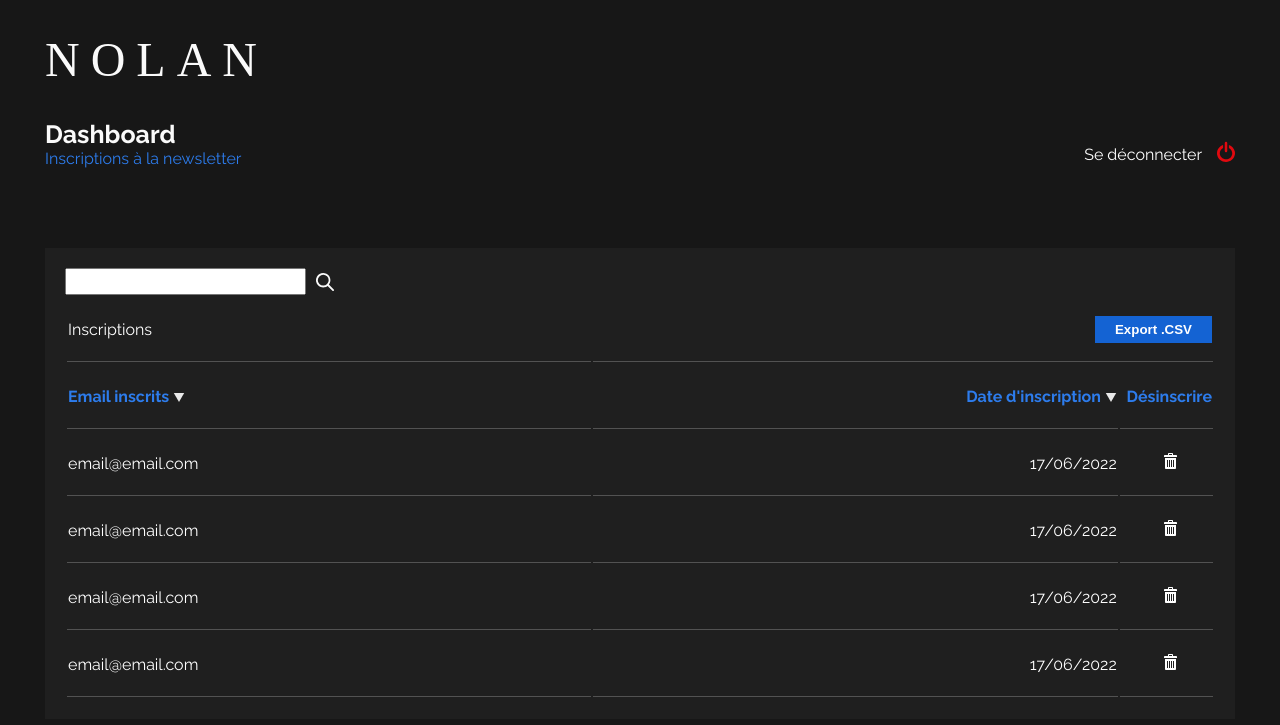
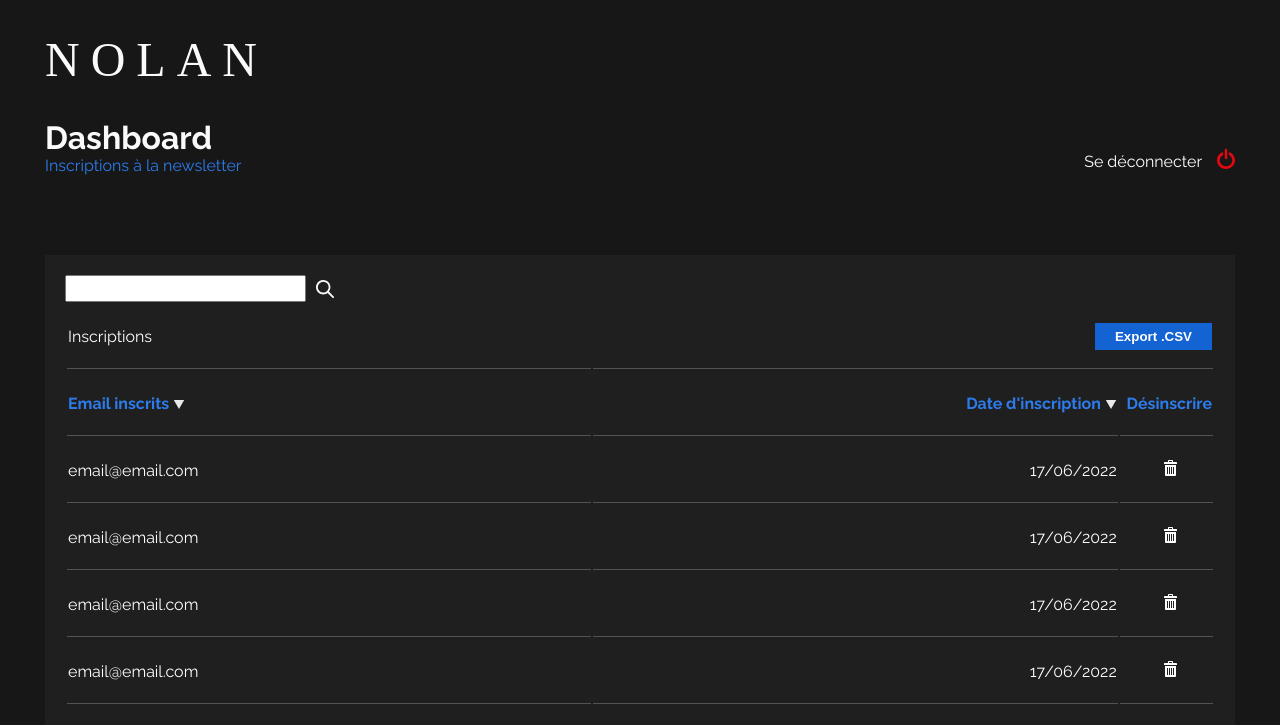
Before and after one commit to JoAnisky/christopher_nolan_website, a PHP site: page /dashboard.php in a window 1280 px wide. Shown: the top 725 px of the page. Run offline with PHP 8.4, Linux system fonts and the light colour scheme; the visitor is signed in with stand-in values (Sample User, id 1); some web fonts are replaced.

Commit message:
Mise a l'échelle titre Dashboard

```diff
--- a/css/adm.css
+++ b/css/adm.css
@@ -39,13 +39,13 @@ p{
     background:var(--light-grey);
     border-radius: 1.875rem;
 }
-p.log{
+.log{
     margin:0;
-    font-size: 25px;
+    font-size: clamp(1.5rem, 4vw, 2rem);
     color:#fafafa;
     font-weight:bold;
 }
-p.access{
+.access{
     color:#A1A1A1;
     margin-bottom: 35px;
 }
```
